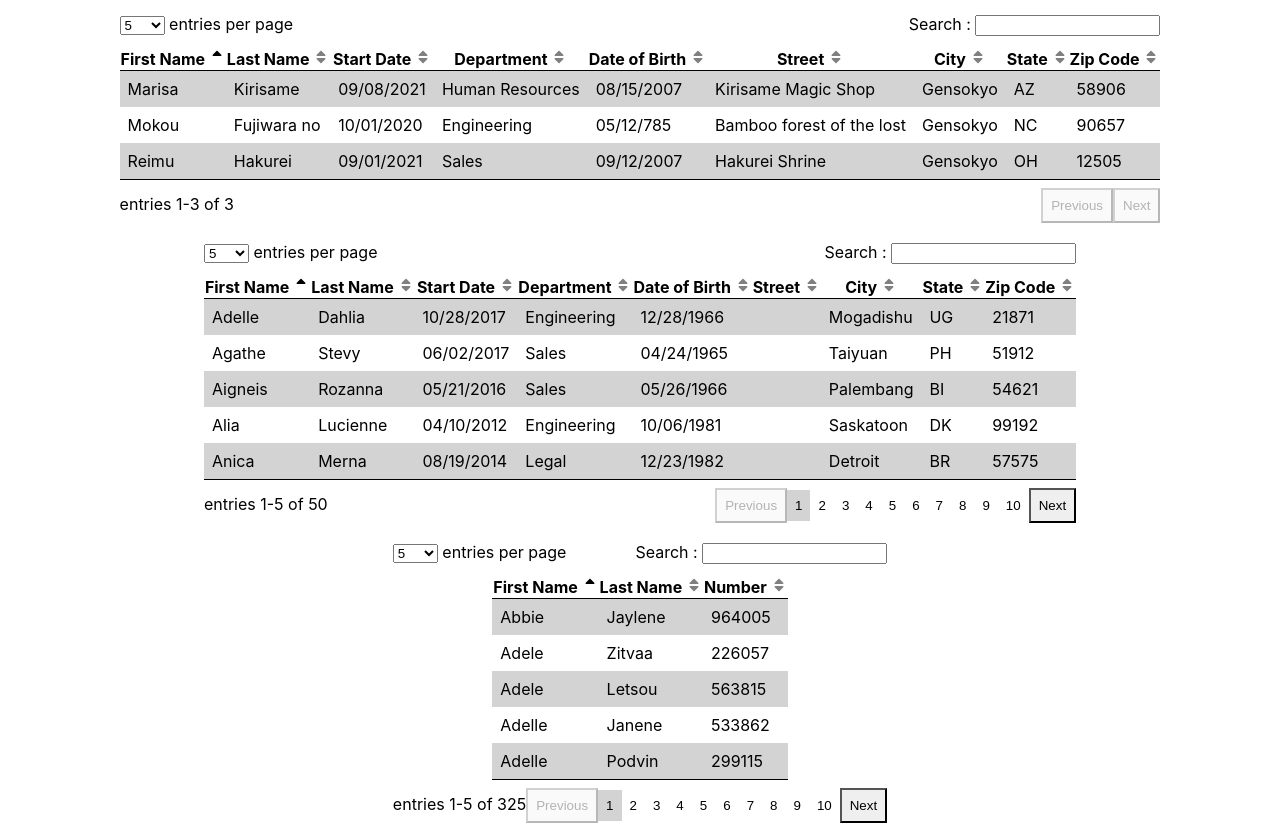
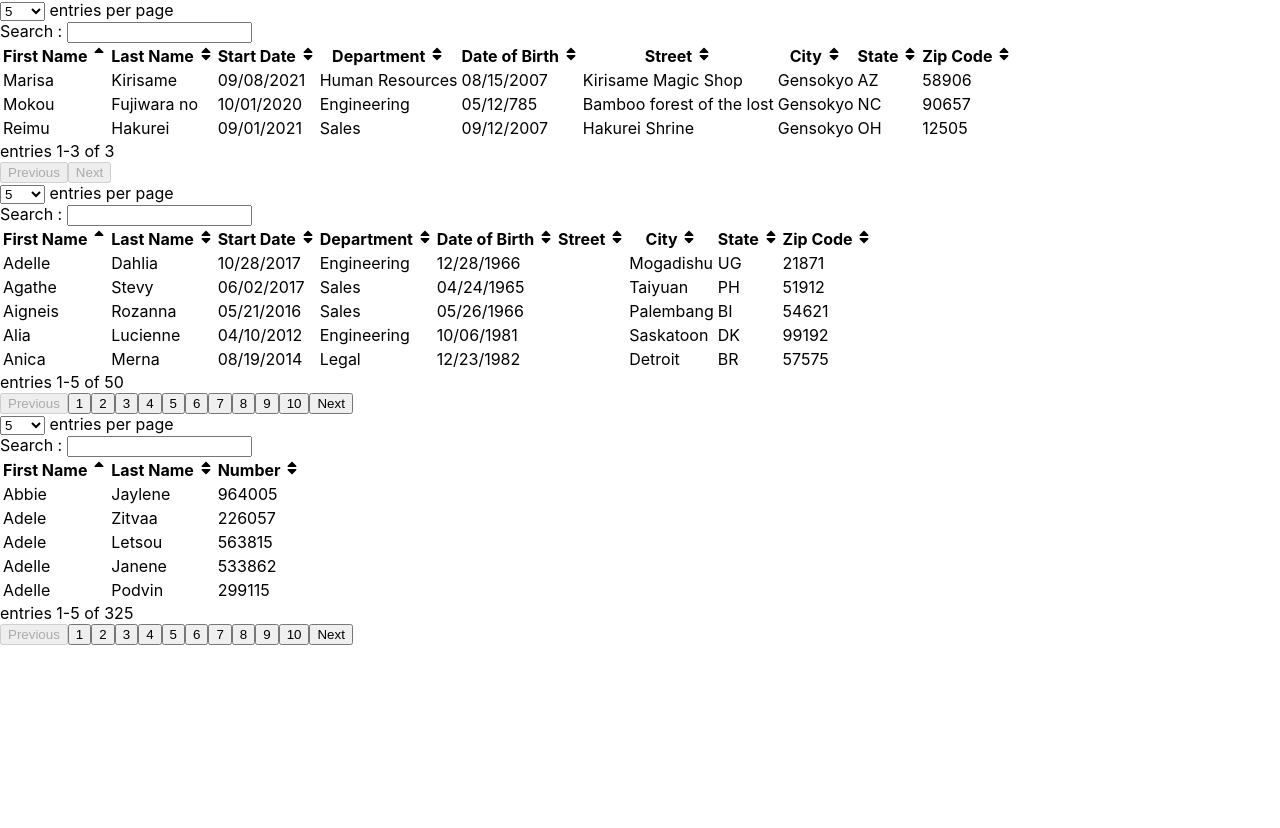
Before and after one commit to TriupLauro/KestelmanValentin_14_TablePlugin_30112021, a React (Vite) app in the folder custom-tables/: page / in a window 1280 px wide. After the commit the page ends 800 px from the top, so only its background shows below. Built offline with nearby package versions, Linux system fonts and the light colour scheme.

Commit message:
Stylesheet to be imported by the consumer

```diff
--- a/custom-tables/package.json
+++ b/custom-tables/package.json
@@ -1,6 +1,6 @@
 {
   "name": "vk-custom-tables",
-  "version": "0.1.0",
+  "version": "0.1.2",
   "scripts": {
     "dev": "vite",
     "build": "tsc && vite build",
@@ -15,8 +15,8 @@
     "@types/node": "^16.11.12",
     "@types/react": "^17.0.37",
     "@types/react-dom": "^17.0.11",
-    "@vitejs/plugin-react": "^1.0.0",
-    "typescript": "^4.5.2",
+    "@vitejs/plugin-react": "^1.1.1",
+    "typescript": "^4.5.3",
     "vite": "^2.7.1",
     "vite-tsconfig-paths": "^3.3.17"
   },
--- a/custom-tables/src/Components/CustomTable.tsx
+++ b/custom-tables/src/Components/CustomTable.tsx
@@ -1,5 +1,4 @@
 import React, {ChangeEvent, useMemo, useState} from "react";
-import "../Styles/CustomTable.css"
 import HeaderElement from "./HeaderElement";
 import DataRow from "./DataRow";
 import {anyKeyOfStringOrNumber, columnsLabelsItem} from "../data/data";
--- a/custom-tables/src/Components/HeaderElement.tsx
+++ b/custom-tables/src/Components/HeaderElement.tsx
@@ -1,5 +1,4 @@
 import React from "react";
-import "../Styles/HeaderElement.css"
 import {FaSort, FaSortDown, FaSortUp} from "react-icons/fa";
 
 interface HeaderElementProps {
--- a/custom-tables/src/Styles/CustomTable.css
+++ b/custom-tables/src/Styles/CustomTable.css
@@ -65,3 +65,7 @@
     border-right: 1px solid lightgrey;
     border-bottom: 1px solid lightgrey;
 }
+
+.header-element .fa-sort {
+    color : grey;
+}
```
Also changed, not shown: 2 other files (tests, documents, lock files or other folders).
